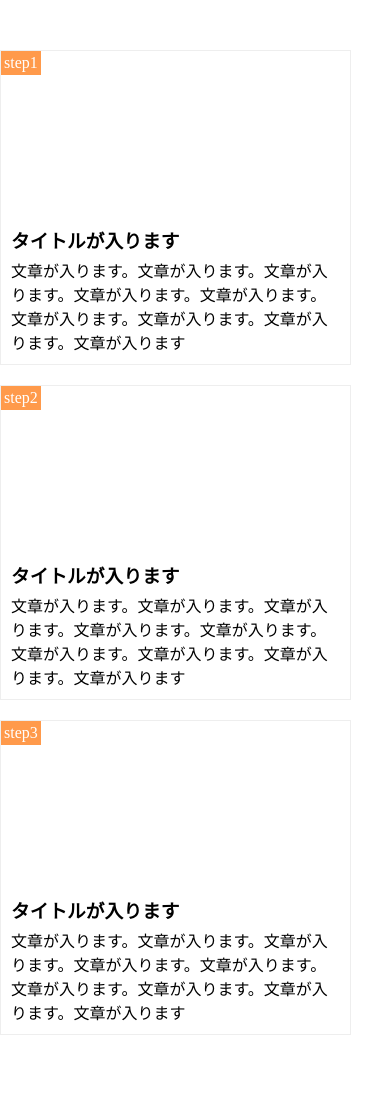
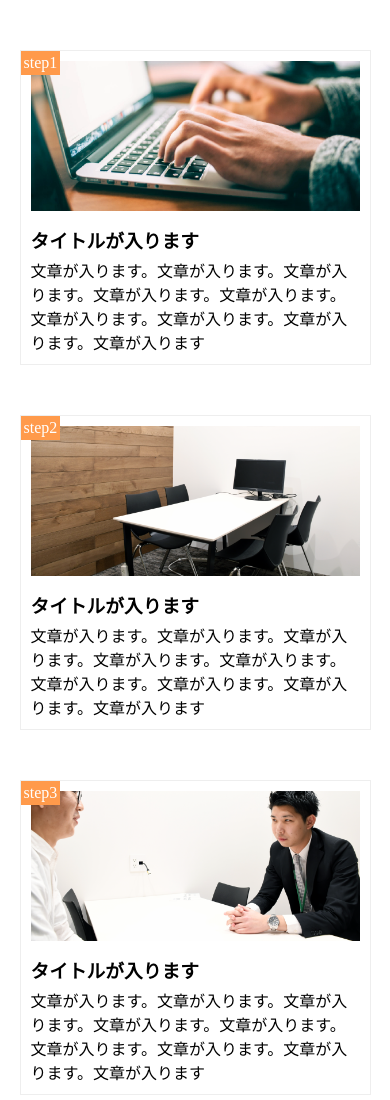
Before and after one commit to EiichiroSako/exercise10, a plain HTML site: page index.html in a window 390 px wide. Drawn offline with Linux system fonts and the light colour scheme; a web font is replaced by a local one.

Commit message:
initial commit message

```diff
--- a/style.css
+++ b/style.css
@@ -27,19 +27,19 @@ main{
 }
 .step-img1{
   height: 150px;
-  background-image: url(img/flow01.png);
+  background-image: url(flow01.png);
   background-size: cover;
   background-position: bottom;
 }
 .step-img2{
   height: 150px;
-  background-image: url(img/flow02.png);
+  background-image: url(flow02.png);
   background-size: cover;
   background-position: bottom;
 }
 .step-img3{
   height: 150px;
-  background-image: url(img/flow03.png);
+  background-image: url(flow03.png);
   background-size: cover;
   background-position: bottom;
 }
@@ -62,5 +62,8 @@ main{
     float: none;
     width: 90%;
     margin-bottom: 20px;
+    margin:  50px auto;
   }
+  .step-box:last-child{
+      margin:auto;
 }
```
